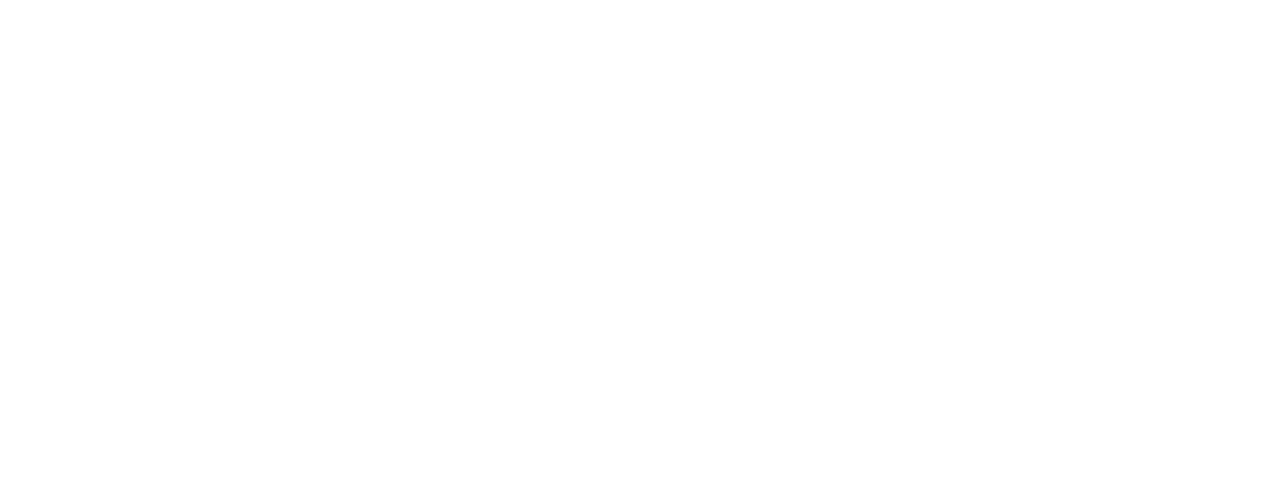
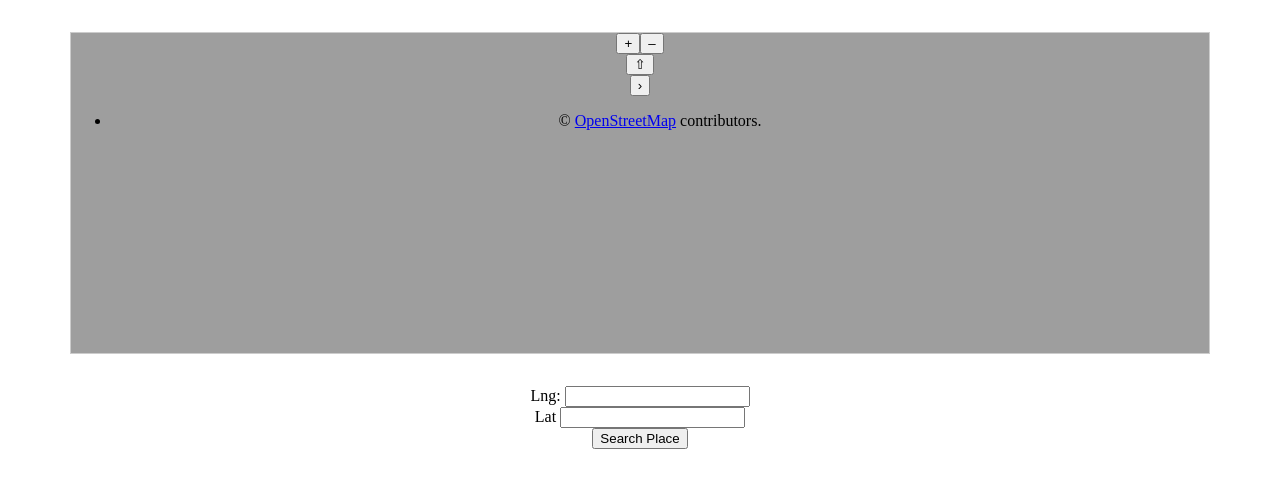
Before and after one commit to Pat-On/map_project-TS, a website built with webpack: page index.html in a window 1280 px wide. Built offline with nearby package versions, Linux system fonts and the light colour scheme.

Commit message:
simple map with openLayers

```diff
--- /dev/null
+++ b/app.css
@@ -0,0 +1,17 @@
+#map {
+    width: 90%;
+    height: 20rem;
+    border: 1px solid #ccc;
+    margin: 2rem auto;
+    display: flex;
+    justify-content: center;
+    align-items: center;
+    text-align: center;
+
+}
+
+form {
+    text-align: center;
+    margin: 2rem auto;
+
+}
--- a/index.html
+++ b/index.html
@@ -1,12 +1,29 @@
 <!DOCTYPE html>
 <html lang="en">
+
 <head>
   <meta charset="UTF-8">
   <meta name="viewport" content="width=device-width, initial-scale=1.0">
   <meta http-equiv="X-UA-Compatible" content="ie=edge">
   <title>Understanding TypeScript</title>
+  <link rel="stylesheet" href="./app.css">
   <script src="dist/bundle.js" defer></script>
 </head>
+
 <body>
+  <div id="map"></div>
+
+
+  <form>
+    <label for="fname">Lng:</label>
+    <input type="text" id="lng">
+    <br/>
+    <label for="fname">Lat</label>
+    <input type="text" id="lat">
+    <br/>
+    <button type="submit">Search Place</button>
+  </form>
+
 </body>
+
 </html>
--- a/package.json
+++ b/package.json
@@ -13,6 +13,7 @@
   "author": "",
   "license": "ISC",
   "dependencies": {
+    "ol": "latest",
     "ts-loader": "^9.4.4",
     "typescript": "^5.1.6",
     "webpack": "^5.88.2",
--- a/src/app.ts
+++ b/src/app.ts
@@ -1 +1,46 @@
-// Code goes here!
+import { Map, View } from "ol";
+import TileLayer from "ol/layer/Tile";
+import OSM from "ol/source/OSM";
+import { fromLonLat } from "ol/proj";
+
+const form = document.querySelector("form")!;
+const lngInput = document.getElementById("lng")! as HTMLInputElement;
+const latInput = document.getElementById("lat")! as HTMLInputElement;
+
+function searchAddressHandler(event: Event) {
+  event.preventDefault();
+
+  //   const coordinates = {lat: 40.41, lng: -73.99}; // Can't fetch coordinates from Google API, use dummy ones
+  const lngAddress = lngInput.value;
+  const latAddress = latInput.value;
+
+  document.getElementById("map")!.innerHTML = ""; // clear <p> from <div id="map">
+  new Map({
+    target: "map",
+    layers: [
+      new TileLayer({
+        source: new OSM(),
+      }),
+    ],
+    view: new View({
+      center: fromLonLat([+lngAddress, +latAddress]),
+      zoom: 16,
+    }),
+  });
+}
+
+form.addEventListener("submit", searchAddressHandler);
+
+document.getElementById("map")!.innerHTML = ""; // clear <p> from <div id="map">
+new Map({
+  target: "map",
+  layers: [
+    new TileLayer({
+      source: new OSM(),
+    }),
+  ],
+  view: new View({
+    center: fromLonLat([-1.89983, 52.48142]),
+    zoom: 16,
+  }),
+});
```
Also changed, not shown: 1 other file.
